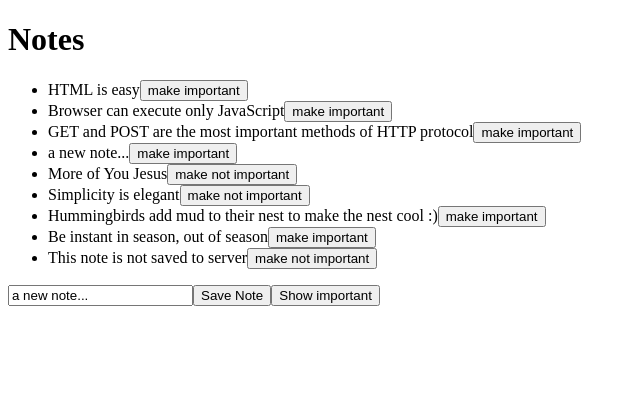
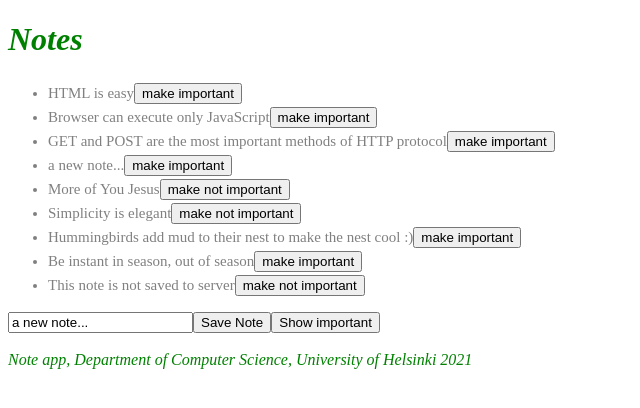
Before and after one commit to IfeOlulesi/fso-part2, a React (Create React App) app in the folder practice/: page / in a window 1280 px wide. Shown: the top 408 px of the page, without its empty margins (0-640 px from the left). Built offline with nearby package versions, Linux system fonts and the light colour scheme; data requests are answered from the project's data file.

Commit message:
Adding styles to React app

```diff
--- a/practice/src/App.js
+++ b/practice/src/App.js
@@ -1,11 +1,35 @@
 import React, { useState, useEffect } from "react";
 import Note from "./components/Note";
 import noteService from "./services/notes";
+
+const Footer = () => {
+  const footerStyle = {
+    color: 'green',
+    fontStyle: 'italic',
+    fontSize: 16
+  }
+  return (
+    <div style={footerStyle}>
+      <br />
+      <em>Note app, Department of Computer Science, University of Helsinki 2021</em>
+    </div>
+  )
+}
+
+const Notification = ({ message }) => {
+  if (message === null) return null
+  return (
+    <div className='error'>
+      {message}
+    </div>
+  )
+}
 
 const App = () => {
   const [notes, setNotes] = useState([]);
   const [newNote, setNewNote] = useState("a new note...");
   const [showAll, setShowAll] = useState(true);
+  const [errorMessage, setErrorMessage] = useState(null);
 
   useEffect(() => {
     noteService
@@ -25,9 +49,12 @@
         setNotes(notes.map(note => note.id !== id ? note : returnedNote))
       })
       .catch(error => {
-        alert (
-          `The note '${note.content}' was already deleted from the server`
+        setErrorMessage(
+          `Note '${note.content}' was already removed from server`
         )
+        setTimeout(() => {
+          setErrorMessage(null)
+        }, 5000)
         setNotes(notes.filter(n => n.id !== id))
       })
   };
@@ -64,6 +91,7 @@
   return (
     <div>
       <h1>Notes</h1>
+      <Notification message={errorMessage} />
       <ul>
         {notesToShow.map((note, i) => (
           <Note
@@ -81,6 +109,7 @@
           Show {showAll ? "important" : "all"}
         </button>
       </form>
+      <Footer />
     </div>
   );
 };
--- a/practice/src/components/Note.js
+++ b/practice/src/components/Note.js
@@ -7,7 +7,7 @@
     ? 'make not important'
     : 'make important'
   return (
-    <li key={note.id}>
+    <li key={note.id} className='note'>
       {note.content}
       <button onClick={toggleImportance}>{label}</button>
     </li>
--- a/practice/src/index.css
+++ b/practice/src/index.css
@@ -1,13 +1,20 @@
-body {
-  margin: 0;
-  font-family: -apple-system, BlinkMacSystemFont, 'Segoe UI', 'Roboto', 'Oxygen',
-    'Ubuntu', 'Cantarell', 'Fira Sans', 'Droid Sans', 'Helvetica Neue',
-    sans-serif;
-  -webkit-font-smoothing: antialiased;
-  -moz-osx-font-smoothing: grayscale;
+h1 {
+  color: green;
+  font-style: italic;
 }
 
-code {
-  font-family: source-code-pro, Menlo, Monaco, Consolas, 'Courier New',
-    monospace;
+.note {
+  color: grey;
+  padding-top: 3px;
+  font-size: 15px;
 }
+
+.error {
+  color: red;
+  background: lightgrey;
+  font-size: 20px;
+  border-style: solid;
+  border-radius: 5px;
+  padding: 10px;
+  margin-bottom: 10px;
+}
--- a/practice/src/index.js
+++ b/practice/src/index.js
@@ -1,4 +1,5 @@
 import ReactDOM from "react-dom";
 import App from "./App.js";
+import './index.css'
 
 ReactDOM.render(<App />, document.getElementById("root"));
```
